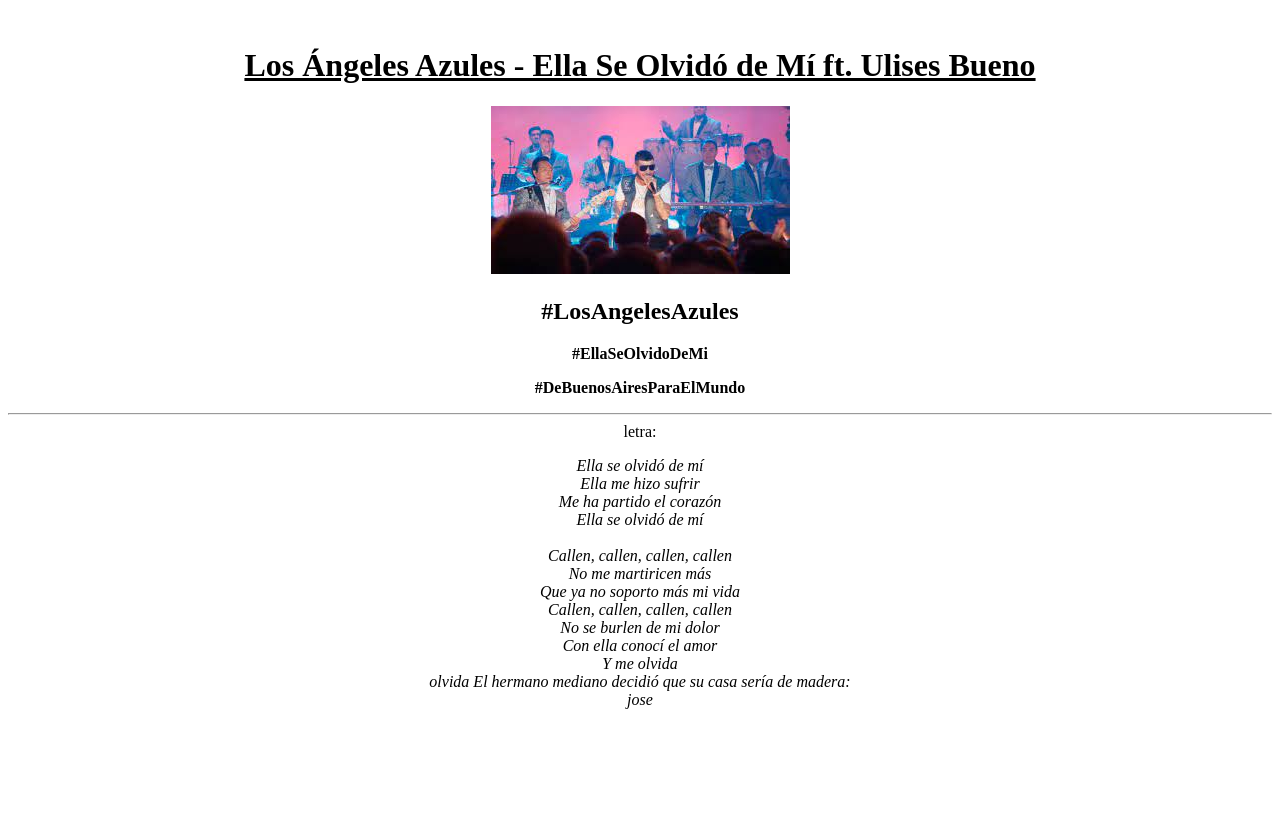
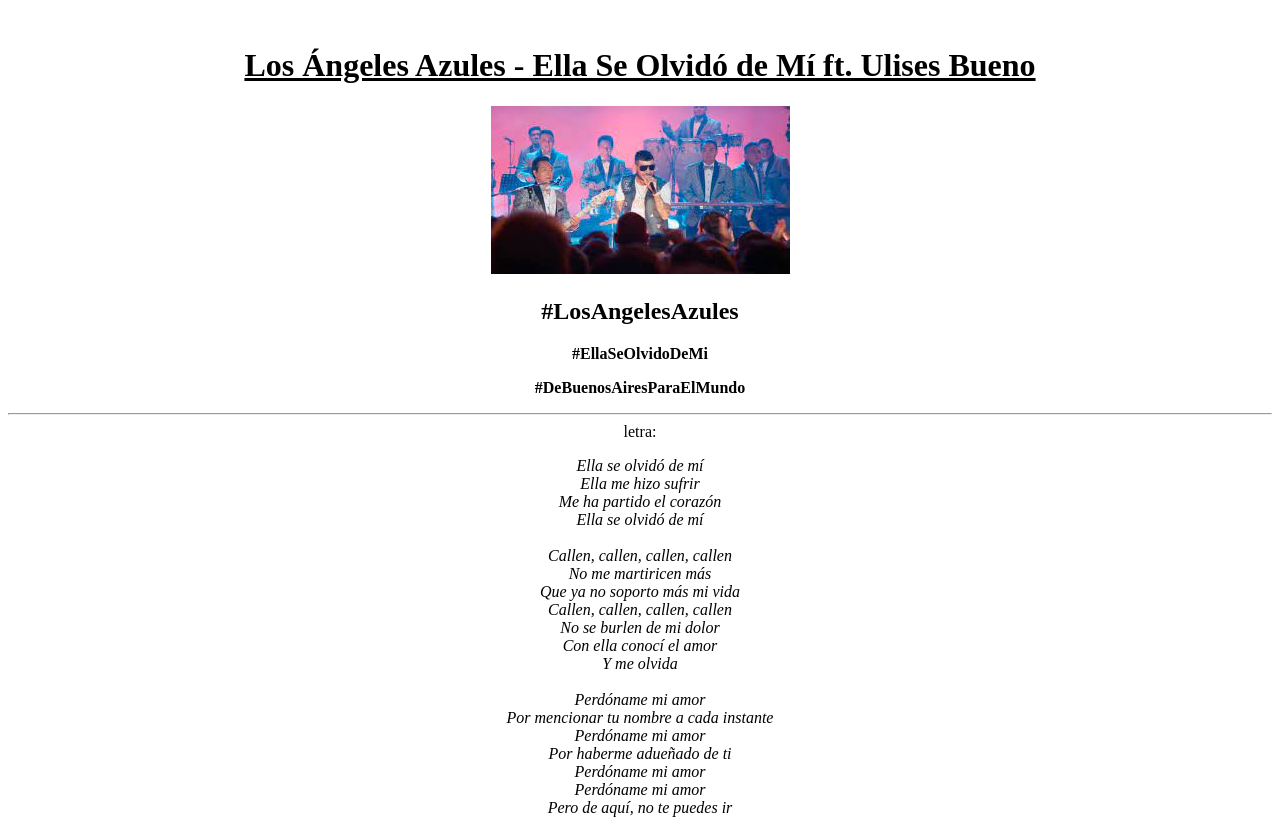
Before and after one commit to jorgefg20/Jorge-FernandezGonzales, a plain HTML site: page Page1.html in a window 1280 px wide. Before the commit the page ends 800 px from the top, so only its background shows below. Drawn offline with Linux system fonts and the light colour scheme.

Commit message:
second lyrics

```diff
--- a/Page1.html
+++ b/Page1.html
@@ -41,7 +41,14 @@
                     No se burlen de mi dolor<br>
                     Con ella conocí el amor<br>
                     Y me olvida<br>
-                        olvida El hermano mediano decidió que su casa sería de madera:<br> jose</sup>
+                    <br>
+                    Perdóname mi amor<br>
+                    Por mencionar tu nombre a cada instante<br>
+                    Perdóname mi amor<br>
+                    Por haberme adueñado de ti<br>
+                    Perdóname mi amor<br>
+                    Perdóname mi amor<br>
+                    Pero de aquí, no te puedes ir</sup>
 
 
 
```
